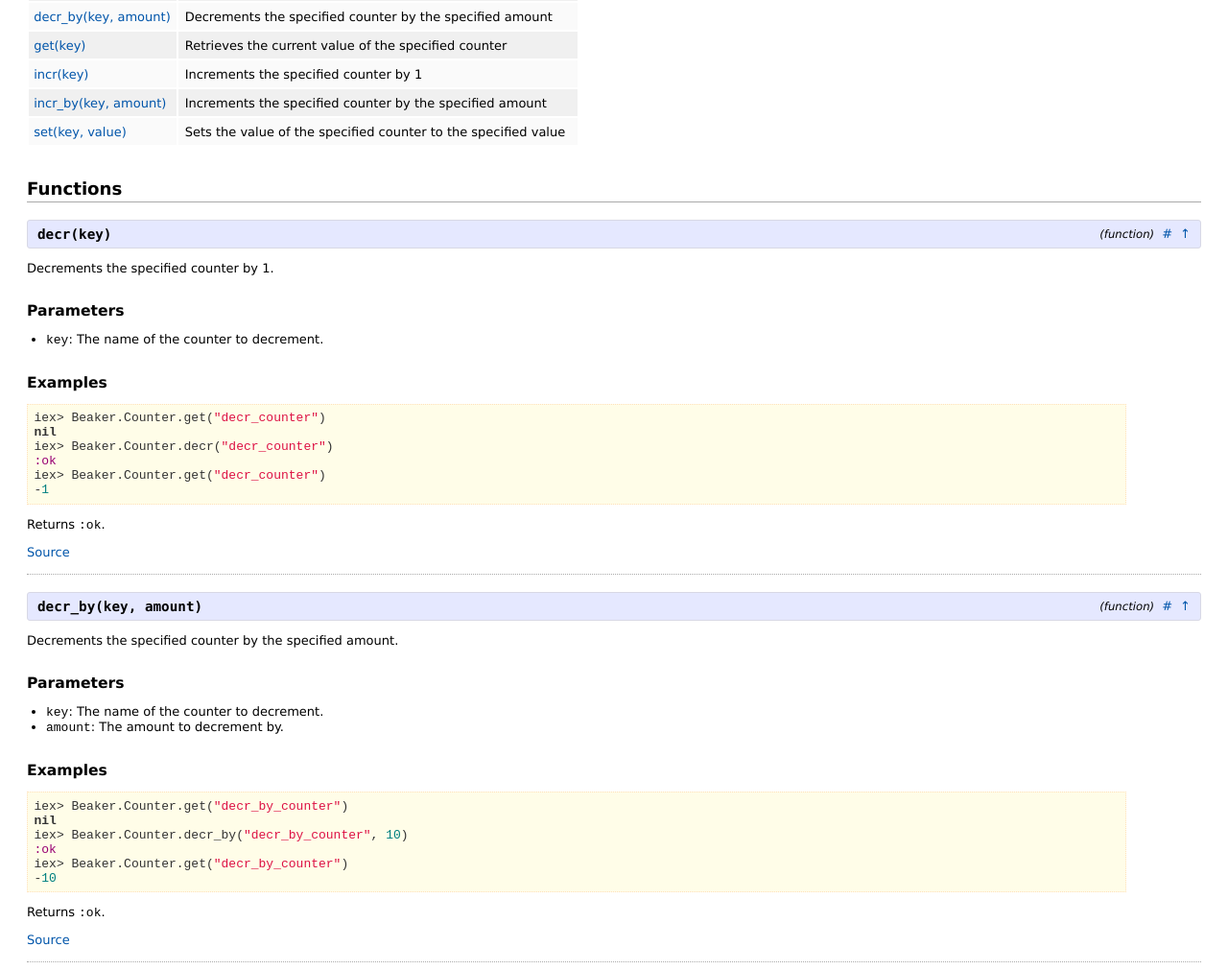
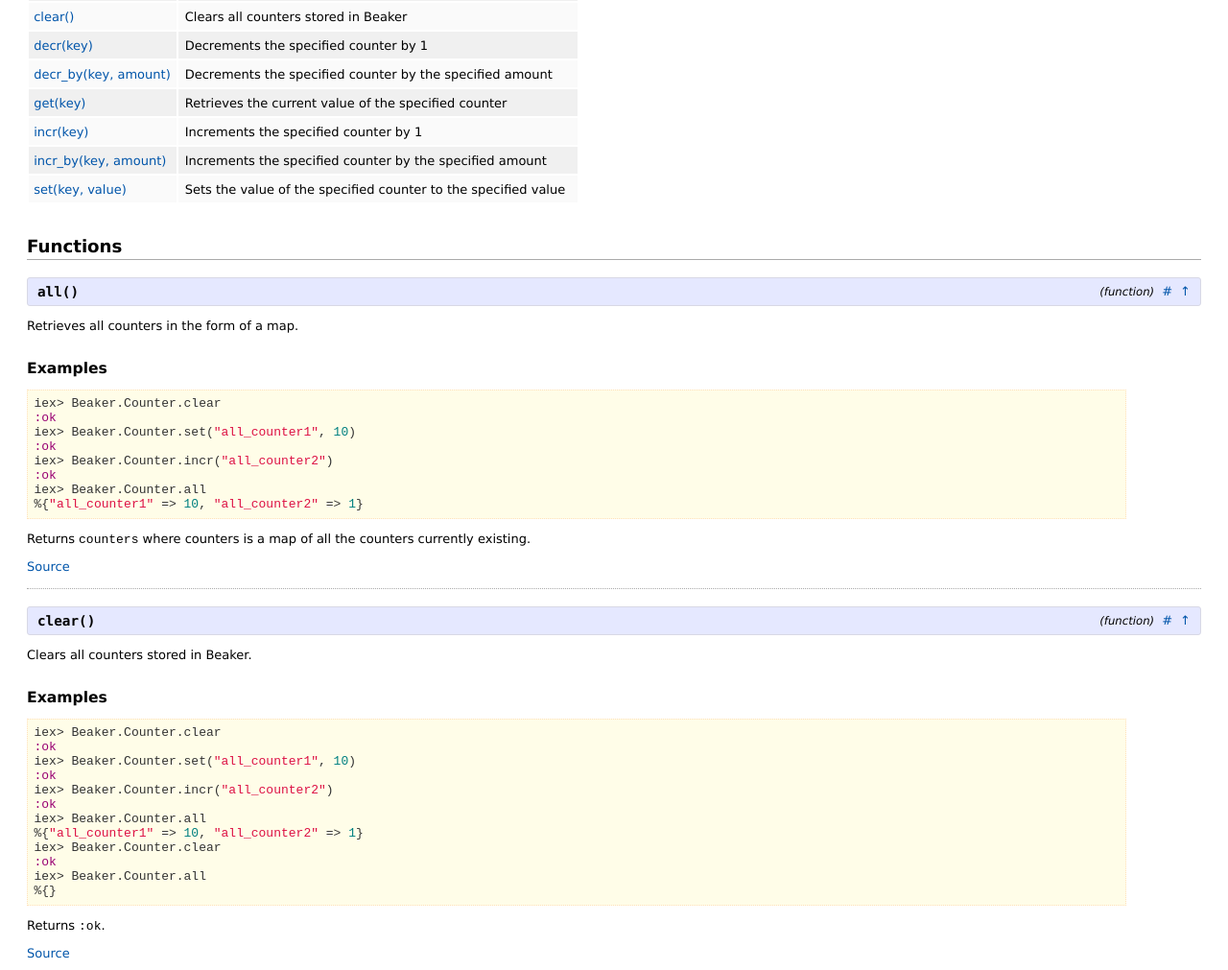
Before and after one commit to hahuang65/beaker, a plain HTML site: page doc/Beaker.Counter.html in a window 1280 px wide. Shown: the part 369-1380 px from the top of the page at 96% size. Drawn offline with Linux system fonts and the light colour scheme.

Commit message:
Documentation changes.
Fixed docs not working on CI due to docs.exs missing.
Added code to prevent Beaker.Web code from being documented.
Added generated docs for Beaker.Counter.all/0 and Beaker.Counter.clear/0.

```diff
--- a/doc/Beaker.Counter.html
+++ b/doc/Beaker.Counter.html
@@ -69,6 +69,20 @@ It can keep track of integers and increment and decrement them.</p>
         <h2 id="summary">Summary<span class="detail_header_links"><a class="to_top_link" href="#content" title="To the top of the page">&uarr;</a></span></h2>
         <table class="summary">
           <tr>
+  <td class="summary_signature"><a href="#all/0">all()</a></td>
+
+    <td class="summary_synopsis"><p>Retrieves all counters in the form of a map</p>
+</td>
+
+</tr>
+<tr>
+  <td class="summary_signature"><a href="#clear/0">clear()</a></td>
+
+    <td class="summary_synopsis"><p>Clears all counters stored in Beaker</p>
+</td>
+
+</tr>
+<tr>
   <td class="summary_signature"><a href="#decr/1">decr(key)</a></td>
 
     <td class="summary_synopsis"><p>Decrements the specified counter by 1</p>
@@ -120,6 +134,66 @@ It can keep track of integers and increment and decrement them.</p>
         <section id="functions_details" class="details_list">
           <h2>Functions</h2>
           <section class="detail">
+  <div class="detail_header" id="all/0">
+    <span class="signature"><strong>all()</strong></span>
+    <div class="detail_header_links">
+      <span class="detail_type">(function)</span>
+      <a href="#all/0" class="detail_link" title="Link to this function">#</a>
+      <a class="to_top_link" href="#content" title="To the top of the page">&uarr;</a>
+    </div>
+  </div>
+
+  <section class="docstring">
+    <p>Retrieves all counters in the form of a map.</p>
+<h2>Examples</h2>
+<pre><code class="iex elixir">iex&gt; Beaker.Counter.clear
+:ok
+iex&gt; Beaker.Counter.set(&quot;all_counter1&quot;, 10)
+:ok
+iex&gt; Beaker.Counter.incr(&quot;all_counter2&quot;)
+:ok
+iex&gt; Beaker.Counter.all
+%{&quot;all_counter1&quot; =&gt; 10, &quot;all_counter2&quot; =&gt; 1}</code></pre>
+<p>Returns <code class="inline">counters</code> where counters is a map of all the counters currently existing.</p>
+
+  </section>
+
+    <a href="https://github.com/hahuang65/beaker/blob/master/lib/beaker/counter.ex#L38" class="view_source">Source</a>
+
+</section>
+<section class="detail">
+  <div class="detail_header" id="clear/0">
+    <span class="signature"><strong>clear()</strong></span>
+    <div class="detail_header_links">
+      <span class="detail_type">(function)</span>
+      <a href="#clear/0" class="detail_link" title="Link to this function">#</a>
+      <a class="to_top_link" href="#content" title="To the top of the page">&uarr;</a>
+    </div>
+  </div>
+
+  <section class="docstring">
+    <p>Clears all counters stored in Beaker.</p>
+<h2>Examples</h2>
+<pre><code class="iex elixir">iex&gt; Beaker.Counter.clear
+:ok
+iex&gt; Beaker.Counter.set(&quot;all_counter1&quot;, 10)
+:ok
+iex&gt; Beaker.Counter.incr(&quot;all_counter2&quot;)
+:ok
+iex&gt; Beaker.Counter.all
+%{&quot;all_counter1&quot; =&gt; 10, &quot;all_counter2&quot; =&gt; 1}
+iex&gt; Beaker.Counter.clear
+:ok
+iex&gt; Beaker.Counter.all
+%{}</code></pre>
+<p>Returns <code class="inline">:ok</code>.</p>
+
+  </section>
+
+    <a href="https://github.com/hahuang65/beaker/blob/master/lib/beaker/counter.ex#L63" class="view_source">Source</a>
+
+</section>
+<section class="detail">
   <div class="detail_header" id="decr/1">
     <span class="signature"><strong>decr(key)</strong></span>
     <div class="detail_header_links">
@@ -147,7 +221,7 @@ iex&gt; Beaker.Counter.get(&quot;decr_counter&quot;)
 
   </section>
 
-    <a href="https://github.com/hahuang65/beaker/blob/master/lib/beaker/counter.ex#L121" class="view_source">Source</a>
+    <a href="https://github.com/hahuang65/beaker/blob/master/lib/beaker/counter.ex#L166" class="view_source">Source</a>
 
 </section>
 <section class="detail">
@@ -180,7 +254,7 @@ iex&gt; Beaker.Counter.get(&quot;decr_by_counter&quot;)
 
   </section>
 
-    <a href="https://github.com/hahuang65/beaker/blob/master/lib/beaker/counter.ex#L143" class="view_source">Source</a>
+    <a href="https://github.com/hahuang65/beaker/blob/master/lib/beaker/counter.ex#L188" class="view_source">Source</a>
 
 </section>
 <section class="detail">
@@ -209,7 +283,7 @@ iex&gt; Beaker.Counter.get(&quot;get_counter&quot;)
 
   </section>
 
-    <a href="https://github.com/hahuang65/beaker/blob/master/lib/beaker/counter.ex#L37" class="view_source">Source</a>
+    <a href="https://github.com/hahuang65/beaker/blob/master/lib/beaker/counter.ex#L82" class="view_source">Source</a>
 
 </section>
 <section class="detail">
@@ -240,7 +314,7 @@ iex&gt; Beaker.Counter.get(&quot;incr_counter&quot;)
 
   </section>
 
-    <a href="https://github.com/hahuang65/beaker/blob/master/lib/beaker/counter.ex#L78" class="view_source">Source</a>
+    <a href="https://github.com/hahuang65/beaker/blob/master/lib/beaker/counter.ex#L123" class="view_source">Source</a>
 
 </section>
 <section class="detail">
@@ -273,7 +347,7 @@ iex&gt; Beaker.Counter.get(&quot;incr_by_counter&quot;)
 
   </section>
 
-    <a href="https://github.com/hahuang65/beaker/blob/master/lib/beaker/counter.ex#L100" class="view_source">Source</a>
+    <a href="https://github.com/hahuang65/beaker/blob/master/lib/beaker/counter.ex#L145" class="view_source">Source</a>
 
 </section>
 <section class="detail">
@@ -304,7 +378,7 @@ iex&gt; Beaker.Counter.get(&quot;set_counter&quot;)
 
   </section>
 
-    <a href="https://github.com/hahuang65/beaker/blob/master/lib/beaker/counter.ex#L57" class="view_source">Source</a>
+    <a href="https://github.com/hahuang65/beaker/blob/master/lib/beaker/counter.ex#L102" class="view_source">Source</a>
 
 </section>
 
```
Also changed, not shown: doc/Beaker.MetricsController.html (added, +165 -0 lines), doc/Beaker.Web.html (added, +115 -0 lines), doc/modules_list.html (+10 -0 lines), 5 other files.
